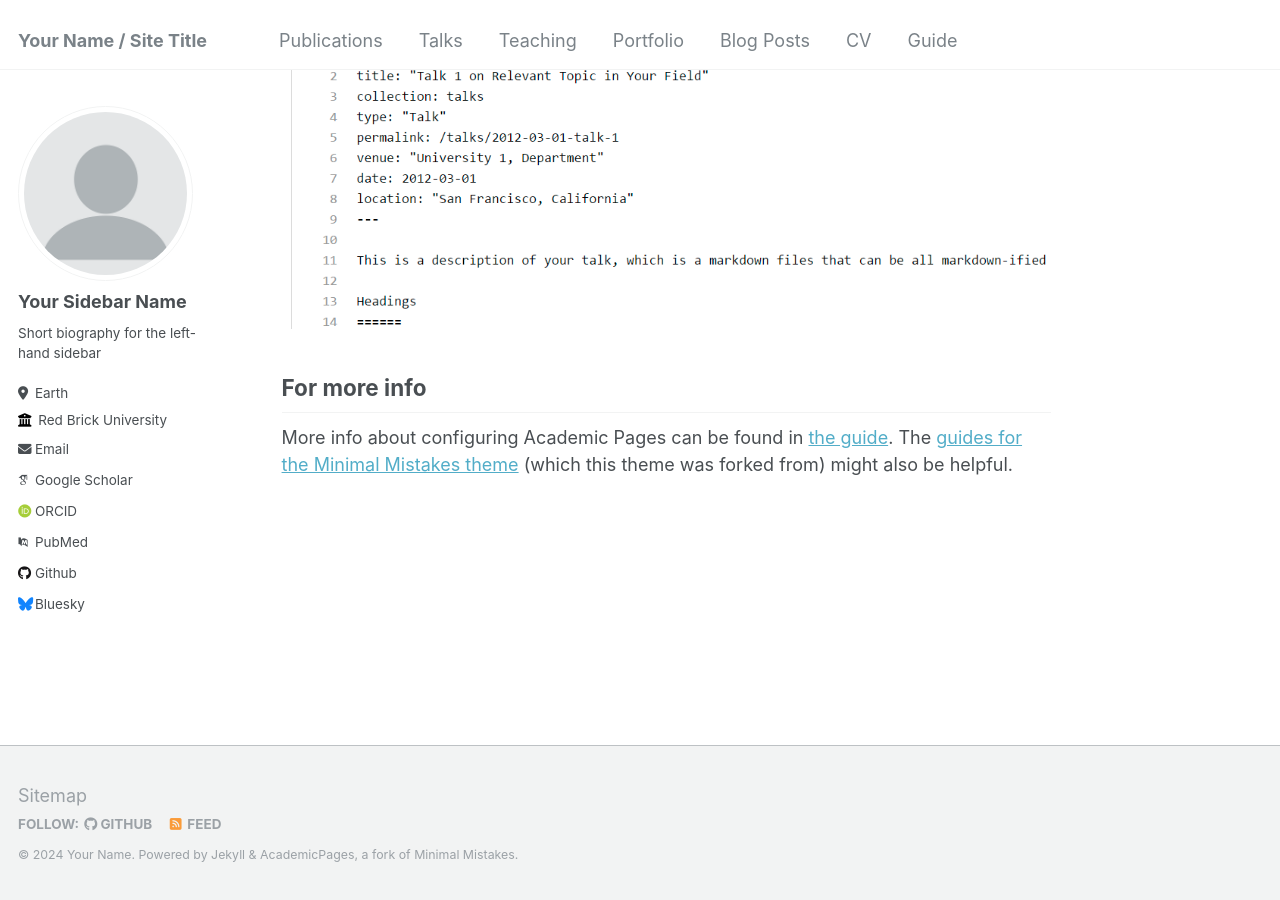
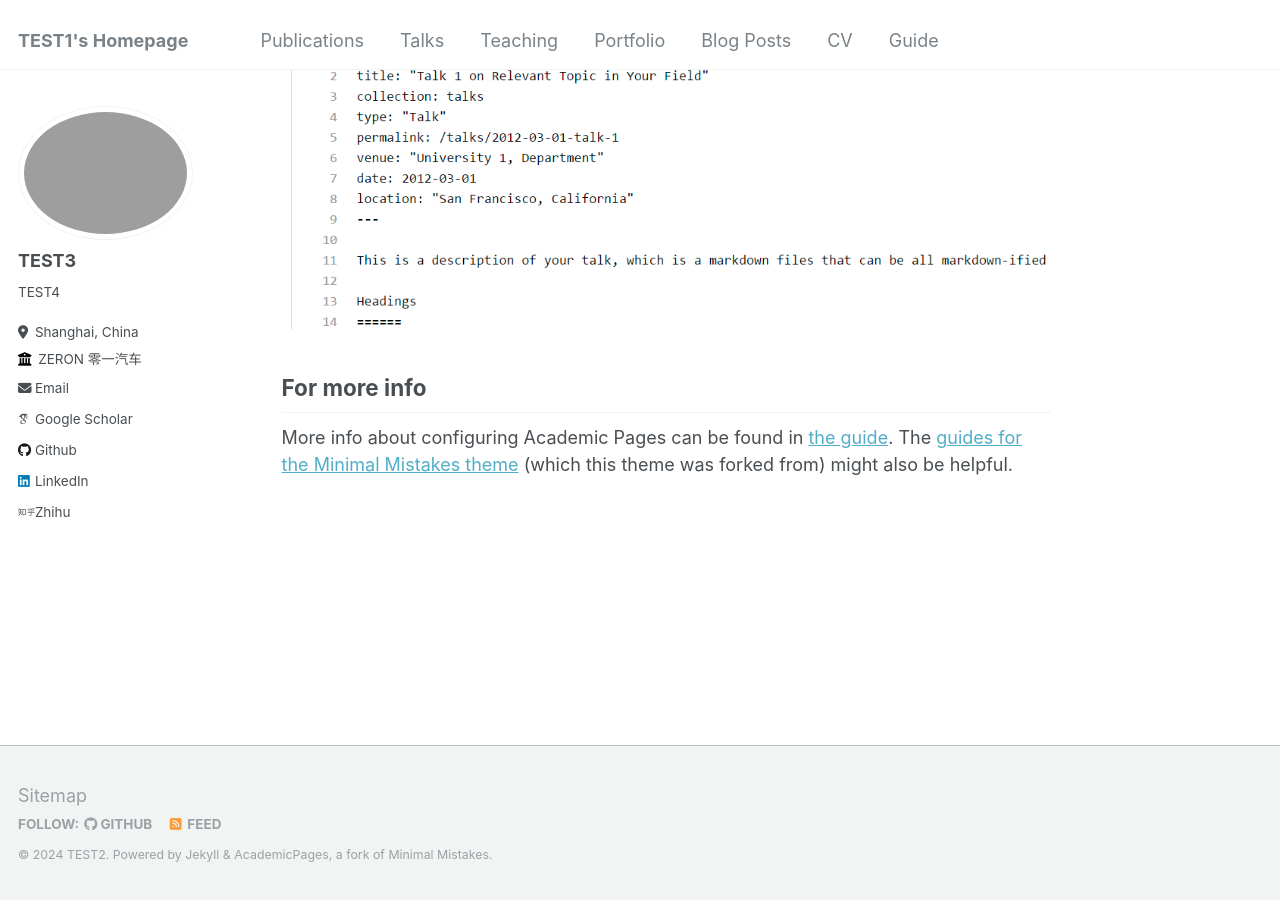
Before and after one commit to wpqmanu/wpqmanu.github.io, a Jekyll site: the page built from _pages/about.md, in a window 1280 px wide and 900 px high, scrolled down 2660 px. Built offline with Jekyll 4.4.1, drawn with Linux system fonts in a browser that asks for light colours; some web fonts are replaced.

Commit message:
test commit, revised config and added profile photo

```diff
--- a/_config.yml
+++ b/_config.yml
@@ -8,46 +8,46 @@
 
 # Basic Site Settings
 locale                   : "en-US"
-title                    : "Your Name / Site Title"
+title                    : "TEST1's Homepage"
 title_separator          : "-"
-name                     : &name "Your Name"
+name                     : &name "TEST2"
 description              : &description "personal description"
-url                      : https://academicpages.github.io # the base hostname & protocol for your site e.g. "https://mmistakes.github.io"
+url                      : https://wpqmanu.github.io # the base hostname & protocol for your site e.g. "https://mmistakes.github.io"
 baseurl                  : "" # the subpath of your site, e.g. "/blog"
-repository               : "academicpages/academicpages.github.io"
+repository               : "wpqmanu/wpqmanu.github.io"
 
 # Site Author - The following control what appear as part of the author content on the side bar.
 #               If a field is blank the icon and link will not appear, otherwise it will be shown.
 #               Additional customization can be done by editing /_includes/author-profile.html
 author:
   # Biographic information
-  avatar           : "profile.png"
-  name             : "Your Sidebar Name"
+  avatar           : "profile.jpg"
+  name             : "TEST3"
   pronouns         : # example: "she/her"
-  bio              : "Short biography for the left-hand sidebar"
-  location         : "Earth"
-  employer         : "Red Brick University"
+  bio              : "TEST4"
+  location         : "Shanghai, China"
+  employer         : "ZERON 零一汽车"
   uri              : # URL
-  email            : "none@example.org"
+  email            : "wangpanqumanu@gmail.com"
 
   # Academic websites
   arxiv            : # URL - Update with the correct link to your profile
-  googlescholar    : "https://scholar.google.com/citations?user=PS_CX0AAAAAJ"
+  googlescholar    : "https://scholar.google.com/citations?user=z1CFfzwAAAAJ&hl=en&authuser=1"
   impactstory      : # URL
-  orcid            : "http://orcid.org/yourorcidurl"
-  pubmed           : "https://www.ncbi.nlm.nih.gov/pubmed/?term=john+snow"
+  orcid            : # URL
+  pubmed           : # URL
   researchgate     : # URL
 
   # Repositories and software development
   bitbucket        : # Username - Update with your username on the site
   codepen          : # Username
   dribbble         : # Username
-  github           : "academicpages"
+  github           : "wpqmanu"
   kaggle           : # Username
   stackoverflow    : # User number or user number and name (i.e., use "1" or "1/jeff-atwood")
 
   # Social media
-  bluesky          : "bsky.app" # Replace this with you Bluesky username
+  bluesky          : #"bsky.app" # Replace this with you Bluesky username
   facebook         : # Username
   flickr           : # Username
   foursquare       : # Username
@@ -56,7 +56,7 @@ author:
   keybase          : # Username
   instagram        : # Username
   lastfm           : # Username
-  linkedin         : # Username
+  linkedin         : "panqu"
   mastodon         : # URL
   medium           : # URL
   pinterest        : # Username
@@ -70,7 +70,7 @@ author:
   wikipedia        : # Username
   xing             : # Username
   youtube          : # Username
-  zhihu            : # URL
+  zhihu            : "wang-pan-qu"
 
 
 # Site Settings
```
Also changed, not shown: 1 other file.
